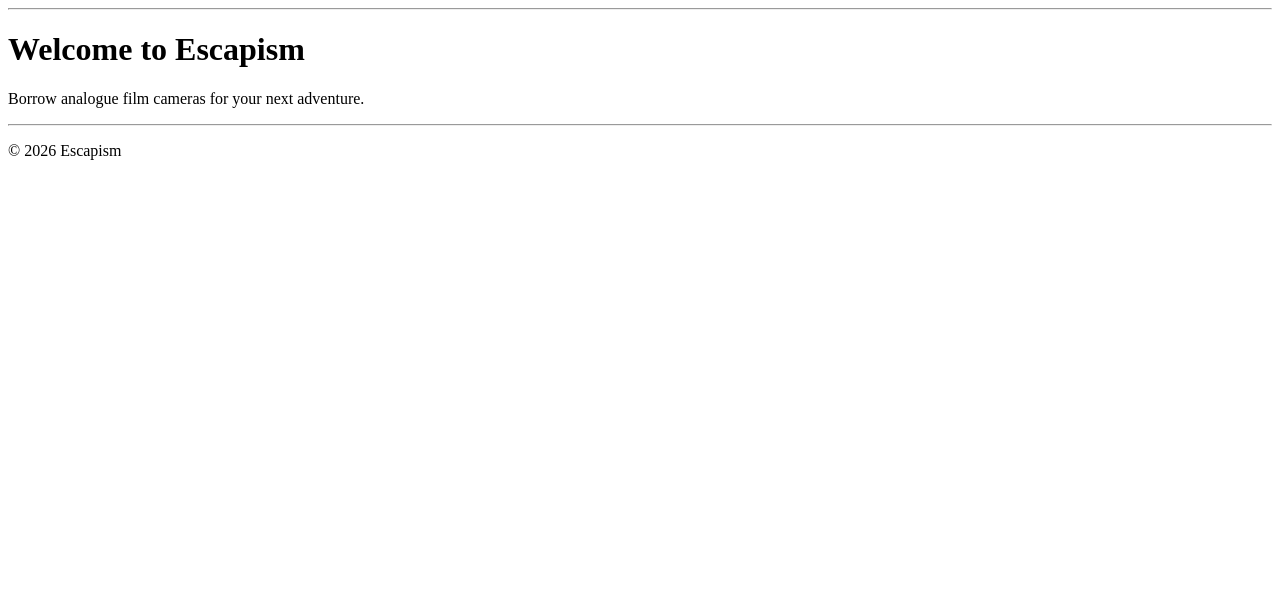
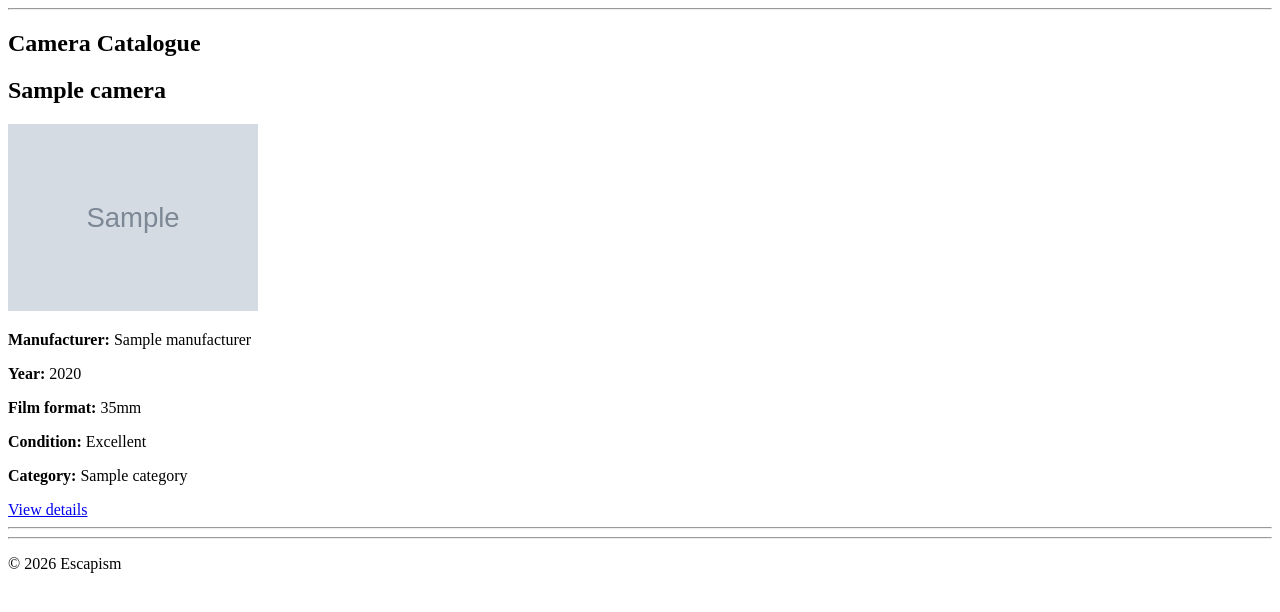
Before and after one commit to odysseas404/ITC4214---Final-Project, a Django app: page / in a window 1280 px wide. Shown: the part 26-638 px from the top of the page. Run offline with Django 5.2, Linux system fonts and the light colour scheme; tables that the repository leaves empty hold one stand-in row (values such as "Sample post"); grey boxes marked "Sample" are stand-in pictures.

Commit message:
Catalogue .html code creation and modifications.

```diff
--- /dev/null
+++ b/catalogue/templates/catalogue/base_catalogue.html
@@ -0,0 +1,10 @@
+{% extends "base.html" %}
+
+{% block content %}
+
+<section>
+    {% block catalogue_content %}
+    {% endblock %}
+</section>
+
+{% endblock %}
--- a/catalogue/templates/catalogue/home.html
+++ b/catalogue/templates/catalogue/home.html
@@ -1,9 +1,37 @@
-{% extends "base.html" %}
+{% extends "catalogue/base_catalogue.html" %}
 
-{% block content %}
+{% block catalogue_content %}
 
-<h1>Welcome to Escapism</h1>
+<h1>Camera Catalogue</h1>
 
-<p>Borrow analogue film cameras for your next adventure.</p>
+<div>
+    {% for camera in cameras %}
+
+        <div>
+            <h2>{{ camera.name }}</h2>
+
+            {% if camera.main_image %}
+                <img src="{{ camera.main_image.url }}" alt="{{ camera.name }}" width="250">
+            {% endif %}
+
+            <p><strong>Manufacturer:</strong> {{ camera.manufacturer }}</p>
+            <p><strong>Year:</strong> {{ camera.year }}</p>
+            <p><strong>Film format:</strong> {{ camera.film_format }}</p>
+            <p><strong>Condition:</strong> {{ camera.condition }}</p>
+            <p><strong>Category:</strong> {{ camera.category }}</p>
+
+            <a href="{% url 'catalogue:camera_detail' camera.id %}">
+                View details
+            </a>
+        </div>
+
+        <hr>
+
+    {% empty %}
+
+        <p>No cameras available.</p>
+
+    {% endfor %}
+</div>
 
 {% endblock %}
```
Also changed, not shown: Escapism/settings.py (+7 -1 lines), catalogue/templates/catalogue/Details.html (deleted, +0 -41 lines), catalogue/templates/catalogue/camera_detail.html (added, +39 -0 lines).
